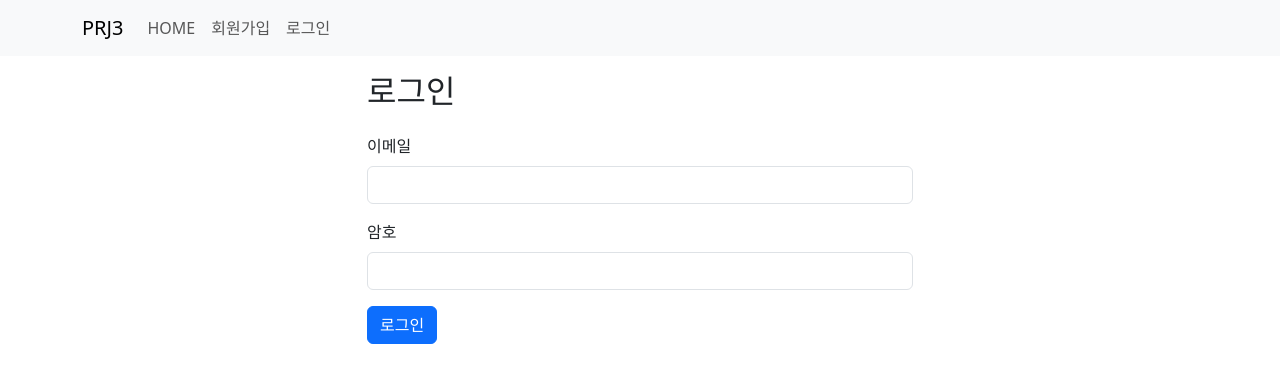
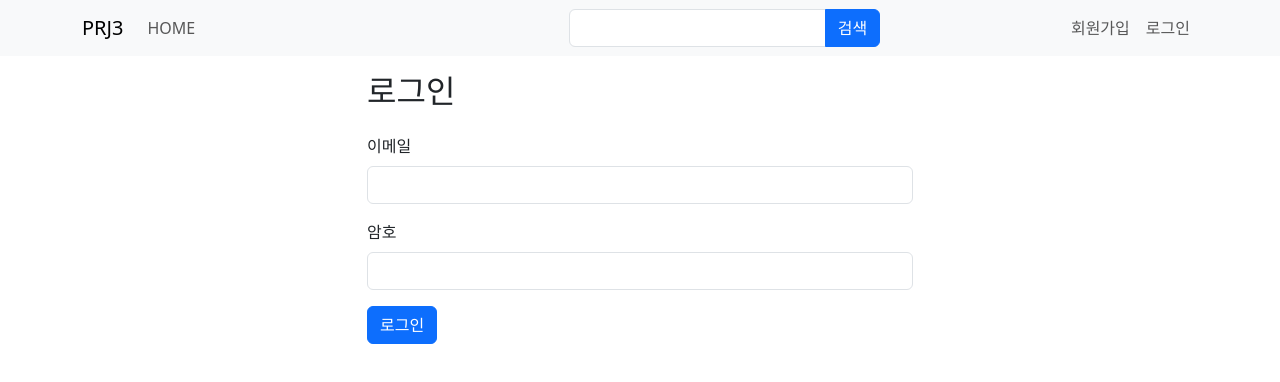
Before and after one commit to bluetree2/prj3, a React (Vite) app in the folder frontend/: page /login in a window 1280 px wide. Shown: the top 382 px of the page. Built offline with nearby package versions, Linux system fonts and the light colour scheme.

Commit message:
검색 폼에 검색어 입력 후 조회하면 쿼리스트링 붙어서 홈으로 이동

```diff
--- a/frontend/src/common/AppNavBar.jsx
+++ b/frontend/src/common/AppNavBar.jsx
@@ -1,10 +1,26 @@
-import { Link, NavLink } from "react-router";
-import { Container, Nav, Navbar } from "react-bootstrap";
-import { useContext } from "react";
+import { Link, NavLink, useNavigate } from "react-router";
+import {
+  Form,
+  Container,
+  InputGroup,
+  Nav,
+  Navbar,
+  FormControl,
+  Button,
+} from "react-bootstrap";
+import { useContext, useState } from "react";
 import { AuthenticationContext } from "./AuthenticationContextProvider.jsx";
 
 export function AppNavBar() {
+  const { keyword, setKeyword } = useState();
   const { user, isAdmin } = useContext(AuthenticationContext);
+  const navigate = useNavigate();
+
+  function handleSearchFormSubmit(e) {
+    e.preventDefault();
+    // console.log("조회 폼 선택됨");
+    navigate(`/?q=${keyword}`);
+  }
 
   return (
     <div>
@@ -24,6 +40,8 @@ export function AppNavBar() {
                   새글
                 </Nav.Link>
               )}
+            </Nav>
+            <Nav className="order-lg-3" activeKey={window.location.pathname}>
               {user == null && (
                 <Nav.Link as={NavLink} to="/signup">
                   회원가입
@@ -50,6 +68,20 @@ export function AppNavBar() {
                 </Nav.Link>
               )}
             </Nav>
+
+            <Form
+              inline={"true"}
+              onSubmit={handleSearchFormSubmit}
+              className="order-lg-2 mx-lg-auto"
+            >
+              <InputGroup>
+                <FormControl
+                  value={keyword}
+                  onChange={(e) => setKeyword(e.target.value)}
+                ></FormControl>
+                <Button type="submit">검색</Button>
+              </InputGroup>
+            </Form>
           </Navbar.Collapse>
         </Container>
       </Navbar>
--- a/frontend/src/common/AuthenticationContextProvider.jsx
+++ b/frontend/src/common/AuthenticationContextProvider.jsx
@@ -78,7 +78,7 @@ export function AuthenticationContextProvider({ children }) {
 
   // isAdmin
   function isAdmin() {
-    return user && user.scope.includes("admin");
+    return user && user.scope && user.scope.includes("admin");
   }
 
   // step3. provide context
```
Also changed, not shown: 2 other files (tests, documents, lock files or other folders).
